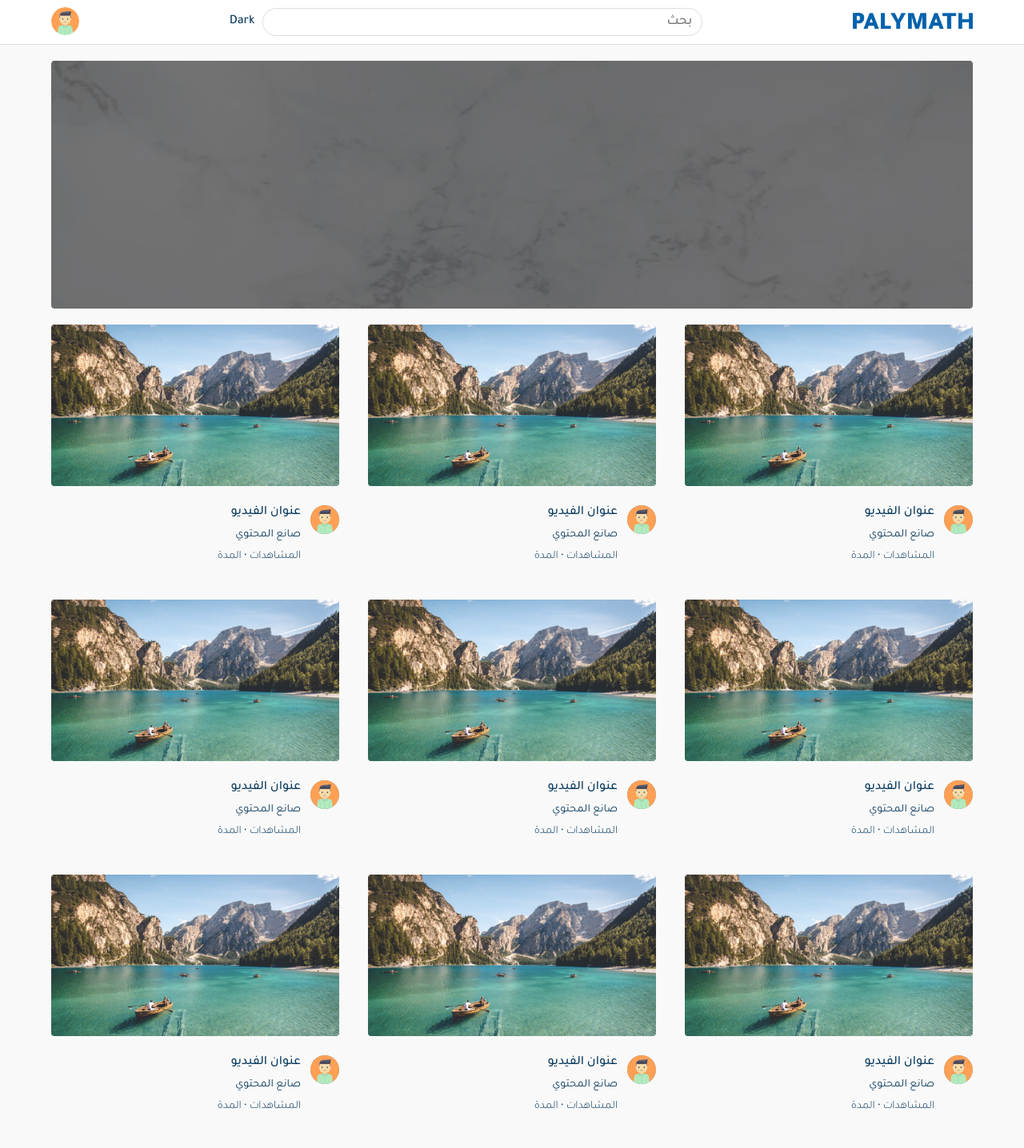
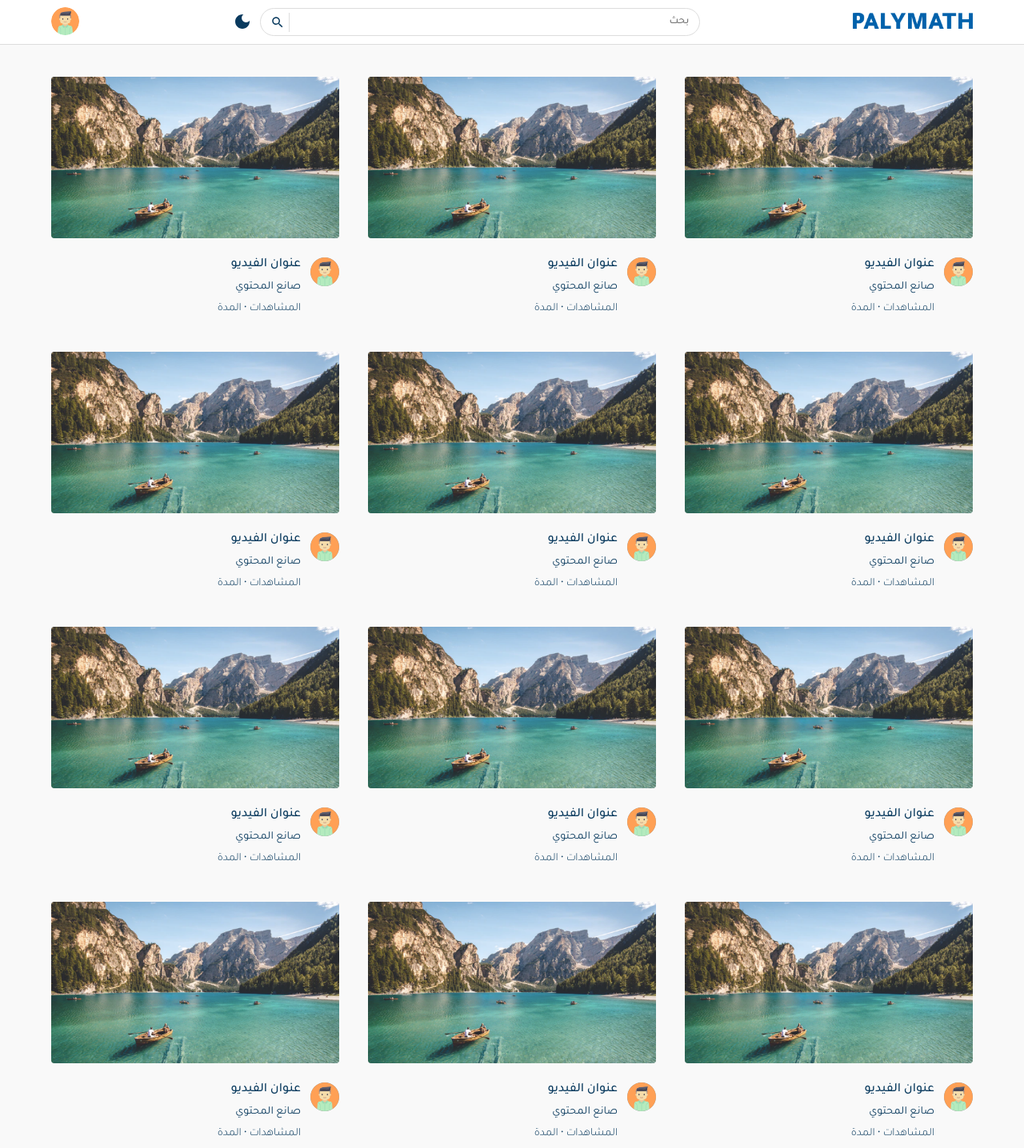
Before and after one commit to Mohamed-Behery/palymath-video-sharing-platform, a React (Create React App) app: page / in a window 1280 px wide. Shown: the top 1436 px of the page at 80% size. Built offline with nearby package versions, Linux system fonts and the light colour scheme.

Commit message:
Added a Dropdown Menu In The Navbar

```diff
--- a/public/index.html
+++ b/public/index.html
@@ -6,7 +6,7 @@
     <!-- <link rel="manifest" href="%PUBLIC_URL%/manifest.json" /> -->
     <title>Palymath</title>
     <link
-      href="https://fonts.googleapis.com/css2?family=Roboto:wght@100;300;400;500;700;900&family=Tajawal:wght@200;300;400;500;700;800;900&display=swap"
+      href="https://fonts.googleapis.com/css2?family=tajawal:wght@100;300;400;500;700;900&family=Tajawal:wght@200;300;400;500;700;800;900&display=swap"
       rel="stylesheet"
     />
     <link rel="shortcut icon" href="../src/assets/palymath-favicon.png" />
--- a/src/App.js
+++ b/src/App.js
@@ -10,13 +10,13 @@ import Signin from "./pages/Signin";
 import Register from "./pages/Register";
 
 const Container = styled.div`
-  min-height: calc(100vh - 96px);
+  min-height: calc(100vh - 56px);
 `;
 const Main = styled.div`
   background-color: ${({ theme }) => theme.bg};
 `;
 const Wrapper = styled.div`
-  padding: 20px 5% 20px;
+  padding: 20px 5%;
 `;
 
 export default function App() {
--- /dev/null
+++ b/src/components/Banner.jsx
@@ -0,0 +1,29 @@
+import { styled } from "styled-components";
+import BannerBg from "../assets/banner-image.png";
+
+const Container = styled.div`
+  text-align: center;
+`;
+const Background = styled.div`
+  position: relative;
+  background-image: url(${BannerBg});
+  background-size: cover;
+  height: 310px;
+  overflow: hidden;
+  border-radius: 4px;
+`;
+const Overlay = styled.div`
+  height: 100%;
+  /* background: rgba(0, 0, 0, 0.5); */
+  border-radius: 4px;
+`;
+
+export default function Banner() {
+  return (
+    <Container>
+      <Background>
+        <Overlay></Overlay>
+      </Background>
+    </Container>
+  );
+}
--- a/src/components/Card.jsx
+++ b/src/components/Card.jsx
@@ -14,8 +14,9 @@ const Container = styled.div`
 const Image = styled.img`
   width: 100%;
   height: ${(props) => props.type === "sm" ? "100px" : "202px"};
+  aspect-ratio: 16 / 9;
   background-color: #999;
-  flex: 0.5;
+  flex: ${(props) => props.type === "sm" ? "0.5" : "1"};
   border-radius: 4px;
 `;
 const Details = styled.div`
@@ -54,7 +55,7 @@ const Info = styled.div`
 
 function Card({ type }) {
   return (
-    <Link to="/video/test" style={{ textDecoration: "none" }}>
+    <Link to="/video/test">
       <Container type={type}>
         <Image src={Thumbnail} type={type} />
         <Details  type={type}>
--- /dev/null
+++ b/src/components/Menu.jsx
@@ -0,0 +1,82 @@
+import {styled} from "styled-components"
+import ProfileImg from "../assets/avatar.png";
+import { Link } from "react-router-dom";
+import React from "react"
+
+const Container = styled.div`
+  position: absolute;
+  top: 100%;
+  left: 4.4%;
+  width: 300px;
+  max-height: 550px;
+  overflow: hidden;
+  z-index: 999;
+`;
+const MenuWrapper = styled.div`
+  background: ${({ theme }) => theme.bg};
+  padding: 15px 20px 5px;
+  border: 1px solid ${({ theme }) => theme.border};
+  margin: 10px;
+  border-radius: 15px;
+`;
+const UserInfo = styled.div`
+  position: relative;
+`;
+const ProfileWrapper = styled.div`
+  display: flex;
+  align-items: center;
+  gap: 15px;
+`;
+const ImgWrapper = styled.div`
+  width: 55px;
+  display: flex;
+  align-items: center;
+`;
+const UserDetails = styled.div`
+  display: flex;
+  flex-direction: column;
+`;
+const MenuImg = styled.img`
+  width: 100%;
+  border-radius: 50%;
+`
+const UserName = styled.span`
+  font-weight: 600;
+  position: relative;
+  bottom: 2px;
+  color: ${({theme}) => theme.text};
+`;
+const Profile = styled(Link)`
+  font-size: 15px;
+  color: ${({theme}) => theme.primary};
+  position: relative;
+  top: 3px;
+`;
+const Hr = styled.hr`
+  background: ${({theme}) => theme.border};
+  border: 0;
+  height: 1px;
+  margin: 10px 0;
+`;
+
+export default function Menu(props) {
+  return (props.trigger) ? (
+    <Container>
+    <MenuWrapper>
+      <UserInfo>
+       <ProfileWrapper>
+       <ImgWrapper>
+      <MenuImg src={ProfileImg} />
+       </ImgWrapper>
+        <UserDetails>
+          <UserName>اسم المستخدم</UserName>
+          <Profile to="/profile">الحساب الشخصي</Profile>
+        </UserDetails>
+       </ProfileWrapper>
+      </UserInfo>
+      <Hr />
+      {props.childern}
+    </MenuWrapper>
+  </Container>
+  ) : "";
+}
--- a/src/components/Navbar.jsx
+++ b/src/components/Navbar.jsx
@@ -1,7 +1,12 @@
 import styled from "styled-components";
 import { Link } from "react-router-dom";
 import LogoImg from "../assets/palymath.png";
+import SearchIcon from "@mui/icons-material/Search";
+import LightModeIcon from "@mui/icons-material/LightMode";
+import DarkModeIcon from "@mui/icons-material/DarkMode";
 import ProfileImg from "../assets/avatar.png";
+import { useState } from "react";
+import Menu from "./Menu";
 
 const Container = styled.header`
   position: sticky;
@@ -13,7 +18,7 @@ const Container = styled.header`
   padding: 0 5%;
   background: ${({ theme }) => theme.neutral};
   border-bottom: 1px solid ${({ theme }) => theme.border};
-  z-index: 999;
+  z-index: 998;
 `;
 const RightSection = styled.div`
   display: flex;
@@ -37,18 +42,19 @@ const Search = styled.form`
   width: 550px;
   border: 1px solid ${({ theme }) => theme.border};
   border-radius: 25px;
+  color: ${({ theme }) => theme.text};
   padding: 8px 12px;
   margin: auto;
   @media screen and (max-width: 920px) {
     width: 350px;
-}
-@media screen and (max-width: 665px) {
+  }
+  @media screen and (max-width: 665px) {
     width: 60%;
-}
+  }
 `;
 const SearchInput = styled.input`
-  font-size: 17px;
-  font-family: "Tajawal", sans-serif;
+  /* font-size: 17px; */
+  font-family: inherit;
   width: 95%;
   border: 0;
   outline: 0;
@@ -65,7 +71,7 @@ const ThemeSwitcher = styled.div`
     margin-right: 0;
     position: relative;
     left: 5px;
-}
+  }
 `;
 const LeftSection = styled.div``;
 const Avatar = styled.img`
@@ -73,8 +79,11 @@ const Avatar = styled.img`
   cursor: pointer;
   border-radius: 50%;
   margin-top: 5px;
+  position: relative;
 `;
+
 export default function Navbar({ darkMode, setDarkMode }) {
+  const [menu, setMenu] = useState(false);
   return (
     <Container>
       <RightSection>
@@ -85,13 +94,25 @@ export default function Navbar({ darkMode, setDarkMode }) {
       <MiddleSection>
         <Search>
           <SearchInput placeholder="بحث" />
+          <SearchIcon
+            style={{
+              cursor: "pointer",
+              paddingRight: "5px",
+              borderRight: "1px solid #ddd",
+            }}
+          />
         </Search>
         <ThemeSwitcher onClick={() => setDarkMode(!darkMode)}>
-        {darkMode ? "Light" : "Dark"}
-          </ThemeSwitcher>
+          {darkMode ? (
+            <LightModeIcon style={{ position: "relative", top: "3px" }} />
+          ) : (
+            <DarkModeIcon style={{ position: "relative", top: "3px" }} />
+          )}
+        </ThemeSwitcher>
       </MiddleSection>
       <LeftSection>
-        <Avatar src={ProfileImg} />
+        <Avatar src={ProfileImg} onClick={() => setMenu(!menu)} />
+        <Menu trigger={menu} />
       </LeftSection>
     </Container>
   );
--- a/src/pages/Home.jsx
+++ b/src/pages/Home.jsx
@@ -1,6 +1,6 @@
 import { styled } from "styled-components";
 import Card from "../components/Card";
-import BannerBg from "../assets/banner-image.png";
+// import Banner from "../components/Banner";
 
 const Container = styled.div``;
 const Cards = styled.div`
@@ -12,33 +12,36 @@ const Cards = styled.div`
     justify-content: center;
   }
 `;
-const Banner = styled.div`
-  text-align: center;
-`;
-const Background = styled.div`
-  position: relative;
-  background-image: url(${BannerBg});
-  background-size: cover;
-  height: 310px;
-  overflow: hidden;
-  border-radius: 4px;
-`;
-const Overlay = styled.div`
-  height: 100%;
-  background: rgba(0, 0, 0, 0.5);
-  border-radius: 4px;
-`;
 
 export default function Home() {
   return (
     <Container>
-      <Banner>
-        <Background>
-          <Overlay>
-          </Overlay>
-        </Background>
-      </Banner>
+      {/* <Banner /> */}
       <Cards>
+        <Card />
+        <Card />
+        <Card />
+        <Card />
+        <Card />
+        <Card />
+        <Card />
+        <Card />
+        <Card />
+        <Card />
+        <Card />
+        <Card />
+        <Card />
+        <Card />
+        <Card />
+        <Card />
+        <Card />
+        <Card />
+        <Card />
+        <Card />
+        <Card />
+        <Card />
+        <Card />
+        <Card />
         <Card />
         <Card />
         <Card />
--- a/src/pages/Register.jsx
+++ b/src/pages/Register.jsx
@@ -1,5 +1,4 @@
-import Form from "../components/form/Form";
-
+import Form from "../components/Form";
 
 export default function Register() {
   const onSubmitHandler = (Form, callback) => {
```
Also changed, not shown: src/pages/Signin.jsx (+2 -6 lines), src/components/Form.jsx (renamed from src/components/form/Form.jsx). Lines whose indentation alone changed are shown as unchanged.
